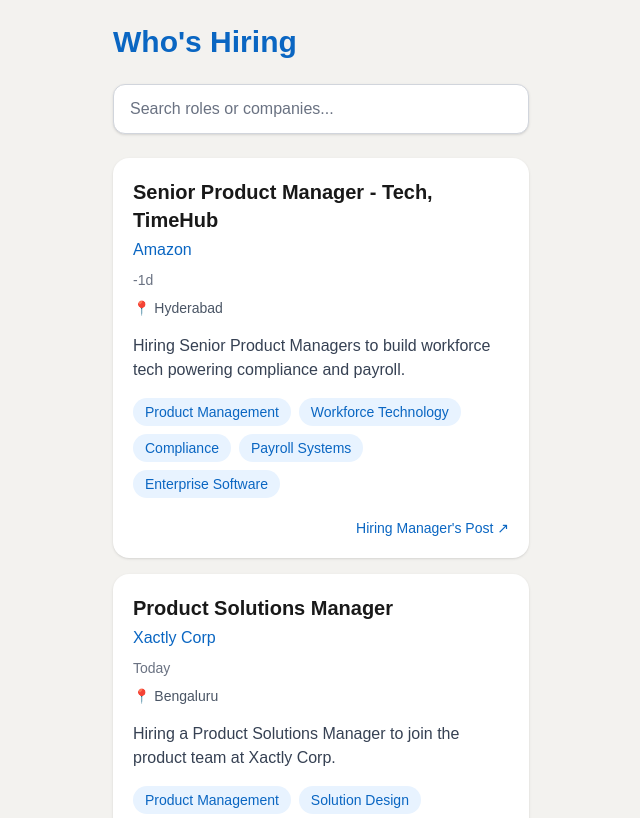
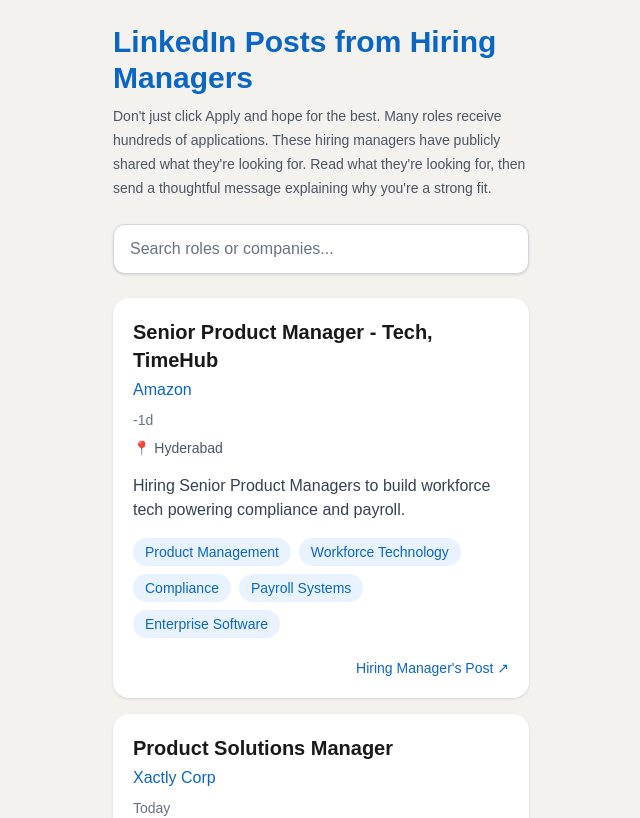
Before and after one commit to sarathkrishnanev7/whoshiring, a Next.js app: page / in a window 1280 px wide. Shown: the top 818 px of the page, without its empty margins (319-959 px from the left). Built offline with nearby package versions, Linux system fonts and the light colour scheme.

Commit message:
updated text

```diff
--- a/app/page.tsx
+++ b/app/page.tsx
@@ -31,9 +31,14 @@
     <main className="min-h-screen bg-[#F3F2EF]">
       <div className="mx-auto max-w-md px-4 py-6">
         <h1 className="text-3xl font-bold text-[#0A66C2]">
-          Who's Hiring
+          LinkedIn Posts from Hiring Managers
         </h1>
-
+        <p className="mt-2 text-sm leading-6 text-gray-600">
+        Don't just click Apply and hope for the best.
+        Many roles receive hundreds of applications.
+        These hiring managers have publicly shared what they're looking for.
+        Read what they're looking for, then send a thoughtful message explaining why you're a strong fit.
+  </p>
         <SearchBar
   search={search}
   setSearch={setSearch}
```
